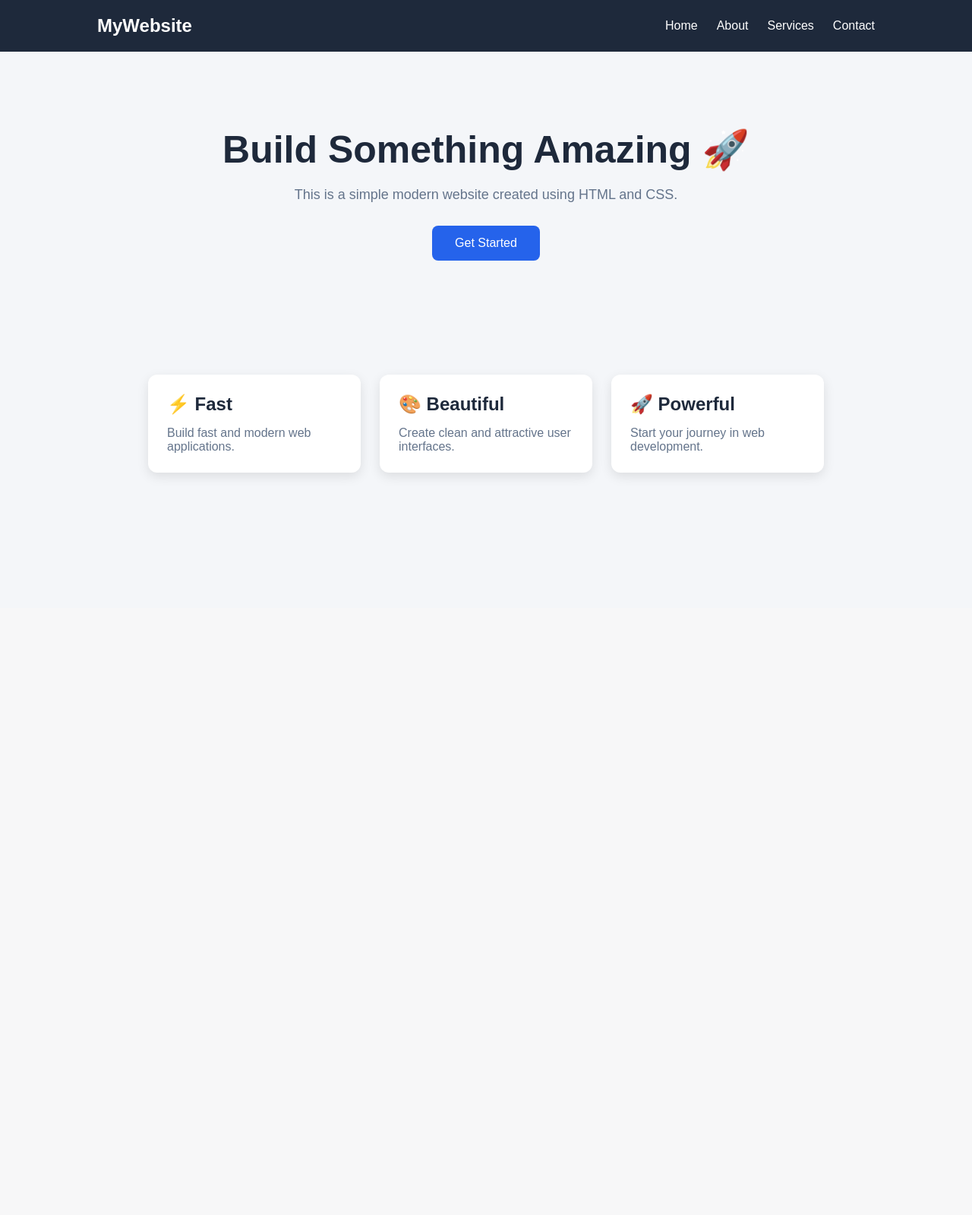
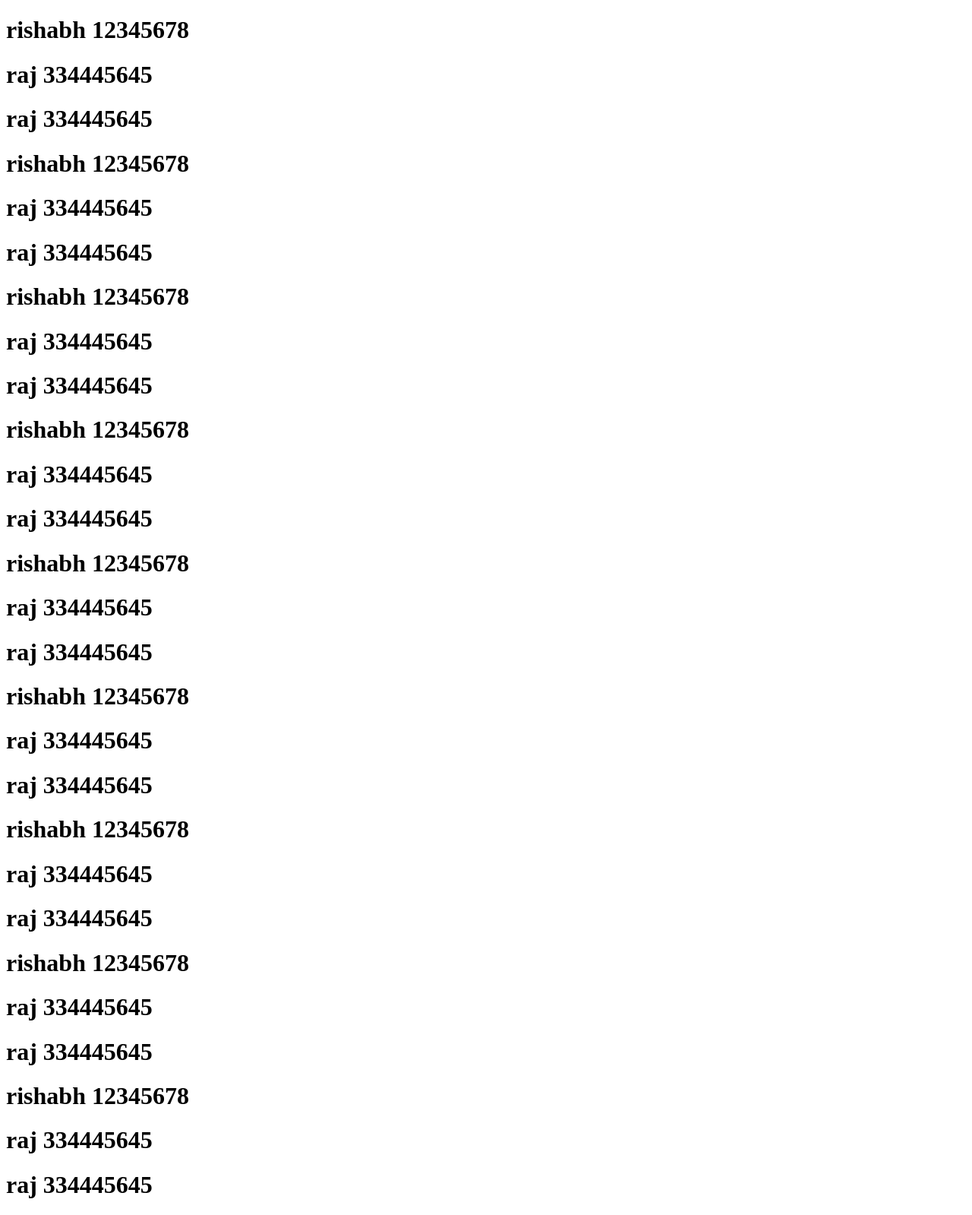
Before and after one commit to rishabhprajapat11070/django-basic, a Django app: page / in a window 1280 px wide. Shown: the whole page at 76% size. Before the commit the page ends 629 px from the top, so only its background shows below. Run offline with Django 5.2, Linux system fonts and the light colour scheme.

Commit message:
learn loops and if else use

```diff
--- a/myproject/myproject/urls.py
+++ b/myproject/myproject/urls.py
@@ -20,7 +20,6 @@ from myproject import views
 
 urlpatterns = [
     path('admin/', admin.site.urls),
-    path('',views.aboutUs),
-    path('home/',views.home),
+    path('',views.Newpage),
 
 ]
--- a/myproject/myproject/views.py
+++ b/myproject/myproject/views.py
@@ -1,9 +1,41 @@
 from django.http import HttpResponse
 from django.shortcuts import render
 
-def aboutUs(request):
-    return render(request,"about.html")
 
 
-def home(request):
-    return render(request,"index.html")
+def Newpage(request):
+    data = {
+        "names":["rishabh","aryan","sandeep"],
+        "numbers":[
+            {"name":"rishabh","phone":12345678},
+            {"name":"raj","phone":334445645},
+            {"name":"raj","phone":334445645},
+            {"name":"rishabh","phone":12345678},
+            {"name":"raj","phone":334445645},
+            {"name":"raj","phone":334445645},
+            {"name":"rishabh","phone":12345678},
+            {"name":"raj","phone":334445645},
+            {"name":"raj","phone":334445645},
+            {"name":"rishabh","phone":12345678},
+            {"name":"raj","phone":334445645},
+            {"name":"raj","phone":334445645},
+            {"name":"rishabh","phone":12345678},
+            {"name":"raj","phone":334445645},
+            {"name":"raj","phone":334445645},
+            {"name":"rishabh","phone":12345678},
+            {"name":"raj","phone":334445645},
+            {"name":"raj","phone":334445645},
+            {"name":"rishabh","phone":12345678},
+            {"name":"raj","phone":334445645},
+            {"name":"raj","phone":334445645},
+            {"name":"rishabh","phone":12345678},
+            {"name":"raj","phone":334445645},
+            {"name":"raj","phone":334445645},
+            {"name":"rishabh","phone":12345678},
+            {"name":"raj","phone":334445645},
+            {"name":"raj","phone":334445645},
+
+            ]
+
+        }
+    return render(request,"index.html",data)
--- a/myproject/templates/about.html
+++ /dev/null
@@ -1,176 +0,0 @@
-<!DOCTYPE html>
-<html lang="en">
-
-<head>
-    <meta charset="UTF-8">
-    <meta name="viewport" content="width=device-width, initial-scale=1.0">
-
-    <title>My Website</title>
-
-    <style>
-
-        * {
-            margin: 0;
-            padding: 0;
-            box-sizing: border-box;
-        }
-
-        body {
-            font-family: Arial, sans-serif;
-            background: #f4f6f9;
-        }
-
-        /* Navbar */
-
-        nav {
-            background: #1e293b;
-            color: white;
-            display: flex;
-            justify-content: space-between;
-            align-items: center;
-            padding: 20px 10%;
-        }
-
-        .logo {
-            font-size: 24px;
-            font-weight: bold;
-        }
-
-        nav ul {
-            display: flex;
-            list-style: none;
-            gap: 25px;
-        }
-
-        nav ul li {
-            cursor: pointer;
-        }
-
-        nav ul li:hover {
-            color: #38bdf8;
-        }
-
-        /* Hero Section */
-
-        .hero {
-            text-align: center;
-            padding: 100px 20px;
-        }
-
-        .hero h1 {
-            font-size: 50px;
-            color: #1e293b;
-            margin-bottom: 20px;
-        }
-
-        .hero p {
-            font-size: 18px;
-            color: #64748b;
-            margin-bottom: 30px;
-        }
-
-        button {
-            padding: 14px 30px;
-            border: none;
-            border-radius: 8px;
-            background: #2563eb;
-            color: white;
-            font-size: 16px;
-            cursor: pointer;
-        }
-
-        button:hover {
-            background: #1d4ed8;
-        }
-
-        /* Cards */
-
-        .cards {
-            display: flex;
-            justify-content: center;
-            gap: 25px;
-            padding: 50px;
-            flex-wrap: wrap;
-        }
-
-        .card {
-            background: white;
-            width: 280px;
-            padding: 25px;
-            border-radius: 12px;
-            box-shadow: 0 5px 15px rgba(0,0,0,0.1);
-        }
-
-        .card h2 {
-            margin-bottom: 15px;
-            color: #1e293b;
-        }
-
-        .card p {
-            color: #64748b;
-        }
-
-    </style>
-</head>
-
-<body>
-
-    <!-- Navbar -->
-
-    <nav>
-        <div class="logo">MyWebsite</div>
-
-        <ul>
-            <li>Home</li>
-            <li>About</li>
-            <li>Services</li>
-            <li>Contact</li>
-        </ul>
-    </nav>
-
-
-    <!-- Hero Section -->
-
-    <section class="hero">
-
-        <h1>Build Something Amazing 🚀</h1>
-
-        <p>
-            This is a simple modern website created using HTML and CSS.
-        </p>
-
-        <button>Get Started</button>
-
-    </section>
-
-
-    <!-- Cards -->
-
-    <section class="cards">
-
-        <div class="card">
-            <h2>⚡ Fast</h2>
-            <p>
-                Build fast and modern web applications.
-            </p>
-        </div>
-
-        <div class="card">
-            <h2>🎨 Beautiful</h2>
-            <p>
-                Create clean and attractive user interfaces.
-            </p>
-        </div>
-
-        <div class="card">
-            <h2>🚀 Powerful</h2>
-            <p>
-                Start your journey in web development.
-            </p>
-        </div>
-
-    </section>
-
-</body>
-
-</html>
--- a/myproject/templates/index.html
+++ b/myproject/templates/index.html
@@ -1,176 +1,14 @@
 <!DOCTYPE html>
 <html lang="en">
-
 <head>
     <meta charset="UTF-8">
     <meta name="viewport" content="width=device-width, initial-scale=1.0">
-
-    <title>My Website</title>
-
-    <style>
-
-        * {
-            margin: 0;
-            padding: 0;
-            box-sizing: border-box;
-        }
-
-        body {
-            font-family: Arial, sans-serif;
-            background: #f4f6f9;
-        }
-
-        /* Navbar */
-
-        nav {
-            background: #1e293b;
-            color: white;
-            display: flex;
-            justify-content: space-between;
-            align-items: center;
-            padding: 20px 10%;
-        }
-
-        .logo {
-            font-size: 24px;
-            font-weight: bold;
-        }
-
-        nav ul {
-            display: flex;
-            list-style: none;
-            gap: 25px;
-        }
-
-        nav ul li {
-            cursor: pointer;
-        }
-
-        nav ul li:hover {
-            color: #38bdf8;
-        }
-
-        /* Hero Section */
-
-        .hero {
-            text-align: center;
-            padding: 100px 20px;
-        }
-
-        .hero h1 {
-            font-size: 50px;
-            color: #1e293b;
-            margin-bottom: 20px;
-        }
-
-        .hero p {
-            font-size: 18px;
-            color: #64748b;
-            margin-bottom: 30px;
-        }
-
-        button {
-            padding: 14px 30px;
-            border: none;
-            border-radius: 8px;
-            background: #2563eb;
-            color: white;
-            font-size: 16px;
-            cursor: pointer;
-        }
-
-        button:hover {
-            background: #1d4ed8;
-        }
-
-        /* Cards */
-
-        .cards {
-            display: flex;
-            justify-content: center;
-            gap: 25px;
-            padding: 50px;
-            flex-wrap: wrap;
-        }
-
-        .card {
-            background: white;
-            width: 280px;
-            padding: 25px;
-            border-radius: 12px;
-            box-shadow: 0 5px 15px rgba(0,0,0,0.1);
-        }
-
-        .card h2 {
-            margin-bottom: 15px;
-            color: #1e293b;
-        }
-
-        .card p {
-            color: #64748b;
-        }
-
-    </style>
+    <title>Document</title>
 </head>
-
 <body>
-
-    <!-- Navbar -->
-
-    <nav>
-        <div class="logo">MyWebsite</div>
-
-        <ul>
-            <li>Home</li>
-            <li>About</li>
-            <li>Services</li>
-            <li>Contact</li>
-        </ul>
-    </nav>
-
-
-    <!-- Hero Section -->
-
-    <section class="hero">
-
-        <h1>Build Something Amazing 🚀</h1>
-
-        <p>
-            This is a simple modern website created using HTML and CSS.
-        </p>
-
-        <button>Get Started</button>
-
-    </section>
-
-
-    <!-- Cards -->
-
-    <section class="cards">
-
-        <div class="card">
-            <h2>⚡ Fast</h2>
-            <p>
-                Build fast and modern web applications.
-            </p>
-        </div>
-
-        <div class="card">
-            <h2>🎨 Beautiful</h2>
-            <p>
-                Create clean and attractive user interfaces.
-            </p>
-        </div>
-
-        <div class="card">
-            <h2>🚀 Powerful</h2>
-            <p>
-                Start your journey in web development.
-            </p>
-        </div>
-
-    </section>
+      {% for i in numbers %}
+      <h1>{{i.name}} {{i.phone}}</h1>
+      {% endfor %}
 
 </body>
-
 </html>
```
Also changed, not shown: try.html (added, +21 -0 lines).
